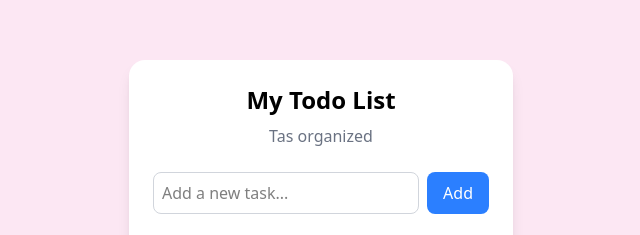
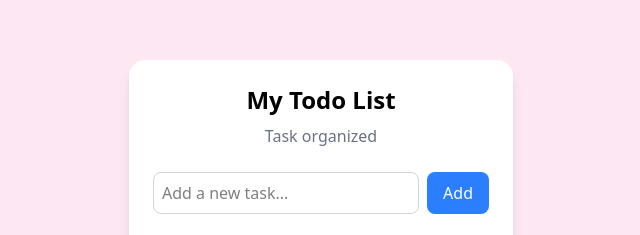
Before and after one commit to devkryssie/todo-list-ui, a website: page index.html in a window 1280 px wide. Shown: the part 125-360 px from the top of the page, 319-959 px from the left. Drawn offline with Linux system fonts and the light colour scheme.

Commit message:
first commit

```diff
--- a/index.html
+++ b/index.html
@@ -13,7 +13,7 @@
 
 
     <h1 class="text-2xl font-bold text-center mb-2">My Todo List</h1>
-    <p class="text-gray-500 text-center mb-6">Tas organized </p>
+    <p class="text-gray-500 text-center mb-6">Task organized </p>
 
 
     <div class="flex gap-2 mb-6">
```
